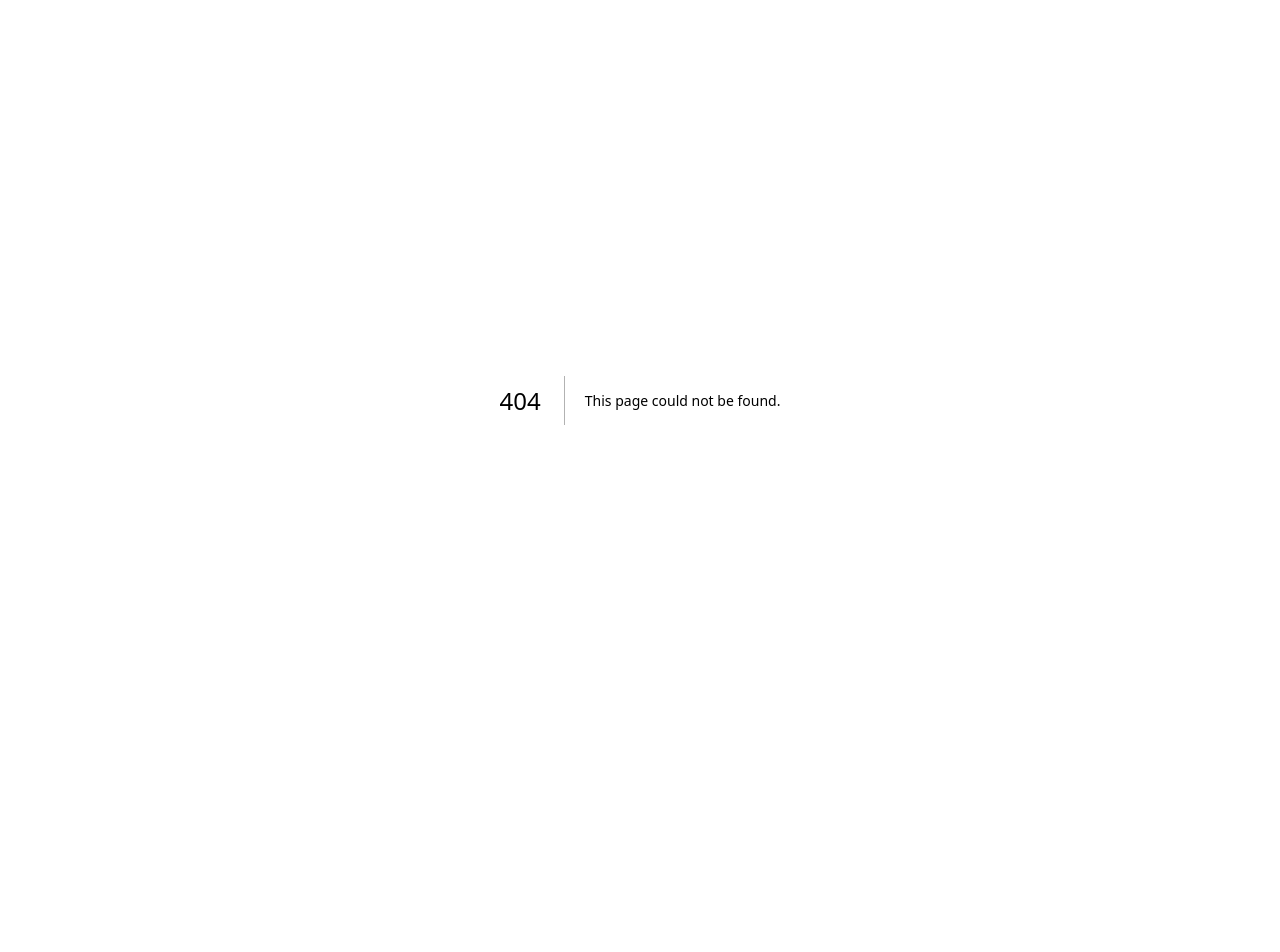
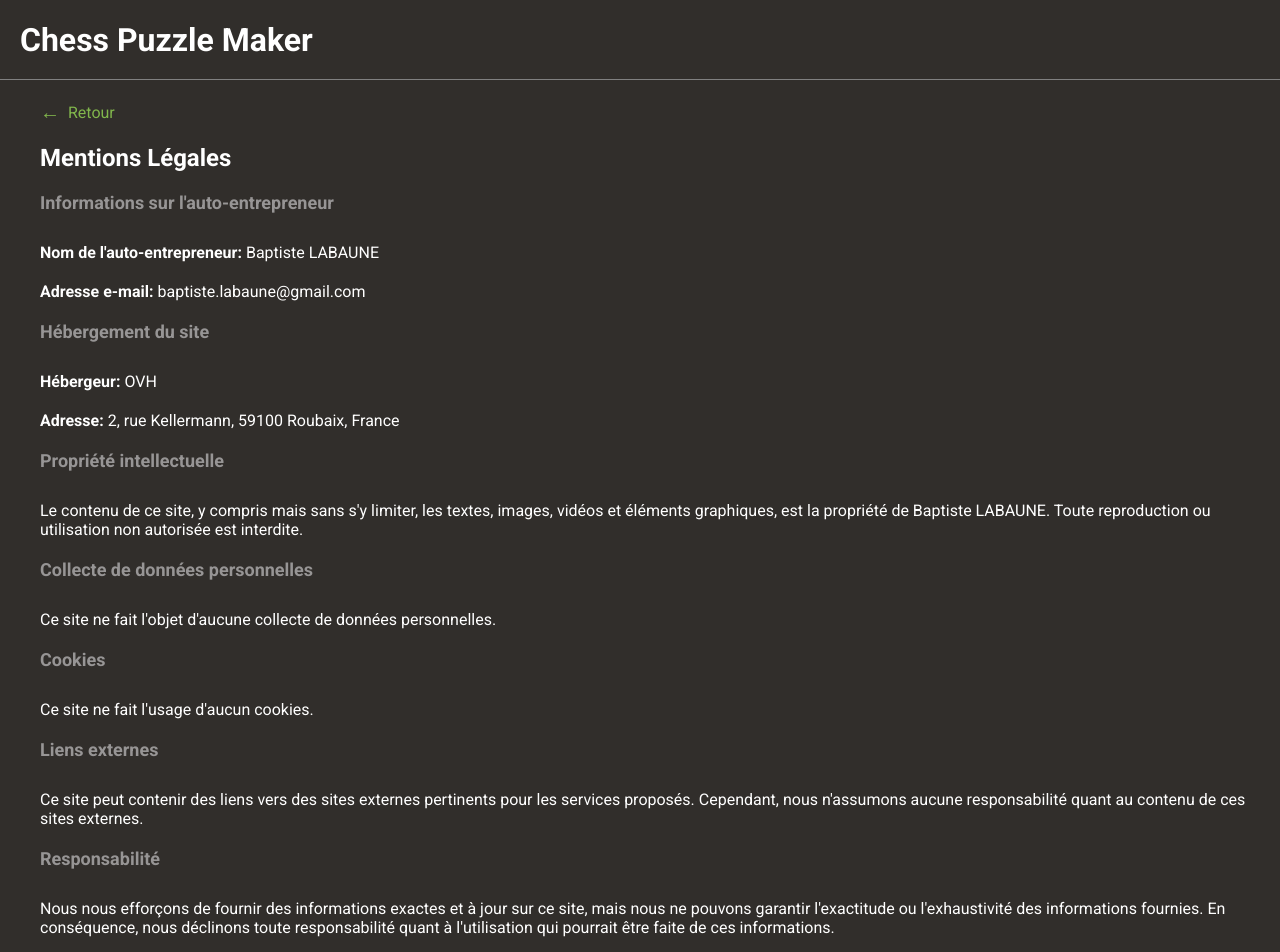
Before and after one commit to BaptLab/chess_puzzle_maker, a Next.js app in the folder front/: page /legals in a window 1280 px wide. Before the commit this address had no page. Shown: the top 952 px of the page. Before the commit the page ends 800 px from the top, so only its background shows below. Built offline with nearby package versions, Linux system fonts and the light colour scheme.

Commit message:
added header + footer + legals

```diff
--- a/front/src/app/globals.css
+++ b/front/src/app/globals.css
@@ -14,6 +14,9 @@ html,
 body {
   max-width: 100vw;
   overflow-x: hidden;
+  display: flex;
+  flex-direction: column;
+  justify-content: space-between;
 }
 
 body {
@@ -24,6 +27,12 @@ body {
   -moz-osx-font-smoothing: grayscale;
   background-color: #312e2b;
   font-family: "Roboto";
+}
+
+main {
+  display: flex;
+  flex-direction: column;
+  height: 100%;
 }
 
 button {
@@ -166,9 +175,8 @@ a {
     width: 100%;
     margin: auto;
   }
-  .puzzle-appending-box {
-    display: grid;
-    grid-template-columns: 1fr;
-    gap: 10px;
+
+  main {
+    height: inherit;
   }
 }
--- /dev/null
+++ b/front/src/app/legals/legals.module.css
@@ -0,0 +1,40 @@
+.main {
+  padding: 20px;
+}
+
+.sectionContainer {
+  padding-left: 20px;
+}
+
+.backButton {
+  background: transparent;
+  border: none;
+  color: #81b64c;
+  font-size: 16px;
+  cursor: pointer;
+  display: flex;
+  align-items: center;
+  margin-bottom: 20px;
+}
+
+.backIcon {
+  font-size: 20px;
+  margin-right: 8px;
+}
+
+.title {
+  font-size: 24px;
+  margin-bottom: 20px;
+}
+
+.legalContainer {
+  display: flex;
+  flex-direction: column;
+  gap: 20px; /* Adds spacing between sections */
+}
+
+.sectionTitle {
+  font-size: 18px;
+  margin-bottom: 10px;
+  color: #979595;
+}
--- /dev/null
+++ b/front/src/app/legals/page.tsx
@@ -0,0 +1,122 @@
+"use client";
+import styles from "./legals.module.css";
+
+import Header from "@/components/header/Header";
+import { useRouter } from "next/navigation";
+
+const Legals = () => {
+  const router = useRouter();
+
+  return (
+    <>
+      <Header />
+      <main className={styles.main}>
+        <section id="legals" className={styles.legals}>
+          <div
+            className={`section-container ${styles.sectionContainer}`}
+          >
+            <button
+              onClick={() => router.push("/")}
+              className={styles.backButton}
+            >
+              <span className={styles.backIcon}>←</span>
+              Retour
+            </button>
+
+            <h2 className={styles.title}>
+              Mentions Légales
+            </h2>
+            <div className={styles.legalContainer}>
+              <h3 className={styles.sectionTitle}>
+                Informations sur l'auto-entrepreneur
+              </h3>
+              <p>
+                <strong>Nom de l'auto-entrepreneur:</strong>{" "}
+                Baptiste LABAUNE
+              </p>
+              <p>
+                <strong>Adresse e-mail:</strong>{" "}
+                <a href="mailto:baptiste.labaune@gmail.com">
+                  baptiste.labaune@gmail.com
+                </a>
+              </p>
+
+              <h3 className={styles.sectionTitle}>
+                Hébergement du site
+              </h3>
+              <p>
+                <strong>Hébergeur:</strong> OVH
+              </p>
+              <p>
+                <strong>Adresse:</strong> 2, rue Kellermann,
+                59100 Roubaix, France
+              </p>
+
+              <h3 className={styles.sectionTitle}>
+                Propriété intellectuelle
+              </h3>
+              <p>
+                Le contenu de ce site, y compris mais sans
+                s'y limiter, les textes, images, vidéos et
+                éléments graphiques, est la propriété de
+                Baptiste LABAUNE. Toute reproduction ou
+                utilisation non autorisée est interdite.
+              </p>
+
+              <h3 className={styles.sectionTitle}>
+                Collecte de données personnelles
+              </h3>
+              <p>
+                Ce site ne fait l'objet d'aucune collecte de
+                données personnelles.
+              </p>
+
+              <h3 className={styles.sectionTitle}>
+                Cookies
+              </h3>
+              <p>
+                Ce site ne fait l'usage d'aucun cookies.
+              </p>
+
+              <h3 className={styles.sectionTitle}>
+                Liens externes
+              </h3>
+              <p>
+                Ce site peut contenir des liens vers des
+                sites externes pertinents pour les services
+                proposés. Cependant, nous n'assumons aucune
+                responsabilité quant au contenu de ces sites
+                externes.
+              </p>
+
+              <h3 className={styles.sectionTitle}>
+                Responsabilité
+              </h3>
+              <p>
+                Nous nous efforçons de fournir des
+                informations exactes et à jour sur ce site,
+                mais nous ne pouvons garantir l'exactitude
+                ou l'exhaustivité des informations fournies.
+                En conséquence, nous déclinons toute
+                responsabilité quant à l'utilisation qui
+                pourrait être faite de ces informations.
+              </p>
+
+              <h3 className={styles.sectionTitle}>
+                Modification des mentions légales
+              </h3>
+              <p>
+                Nous nous réservons le droit de modifier ces
+                mentions légales à tout moment. Les
+                modifications prendront effet dès leur
+                publication sur le site.
+              </p>
+            </div>
+          </div>
+        </section>
+      </main>
+    </>
+  );
+};
+
+export default Legals;
--- /dev/null
+++ b/front/src/components/header/Header.tsx
@@ -0,0 +1,18 @@
+import Link from "next/link";
+import styles from "./header.module.css";
+
+const Header = () => {
+  return (
+    <header className={styles.header}>
+      <Link
+        href="/"
+        className={styles.headerRedirect}
+        data-new-text="Homepage"
+      >
+        <h1>Chess Puzzle Maker</h1>
+      </Link>
+    </header>
+  );
+};
+
+export default Header;
--- /dev/null
+++ b/front/src/components/header/header.module.css
@@ -0,0 +1,7 @@
+.header {
+  height: 80px;
+  border-bottom: 1px solid grey;
+  align-items: center;
+  display: flex;
+  padding-left: 20px;
+}
```
Also changed, not shown: front/src/app/page.module.css (+7 -15 lines), front/src/app/page.tsx (+22 -7 lines), front/src/components/Footer/Footer.tsx (added, +18 -0 lines), front/src/components/Footer/footer.module.css (added, +16 -0 lines).
